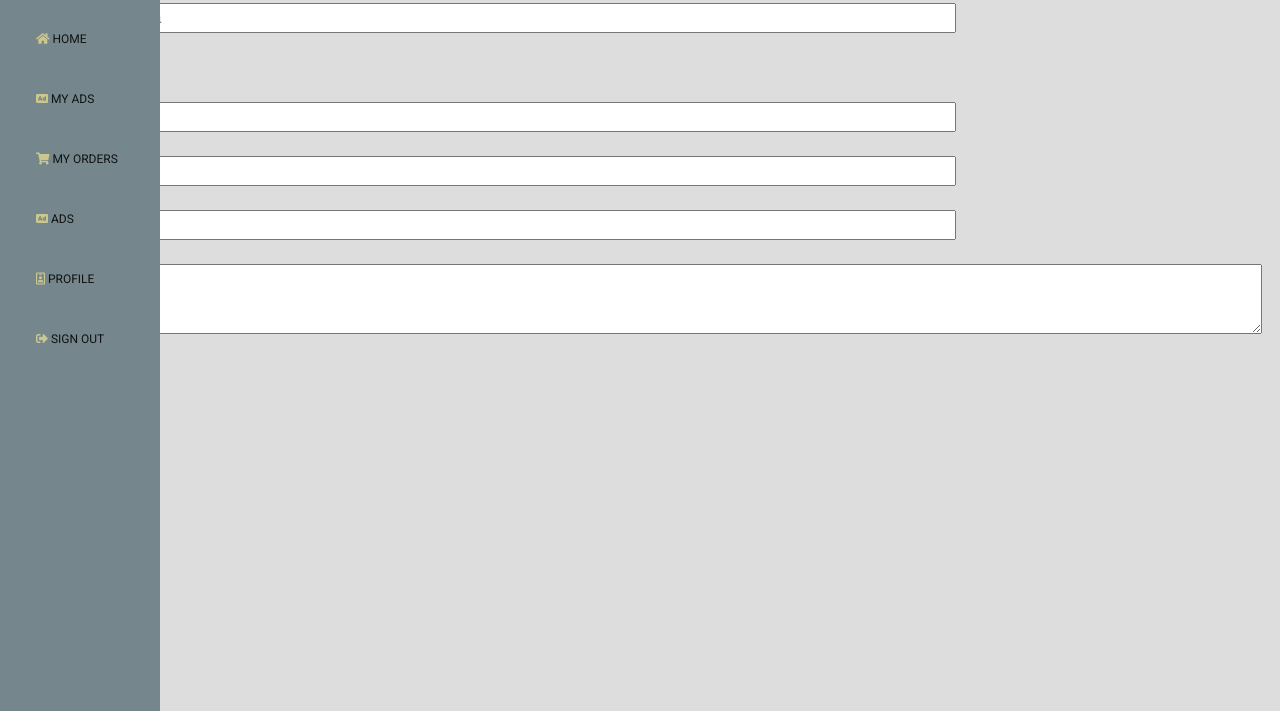
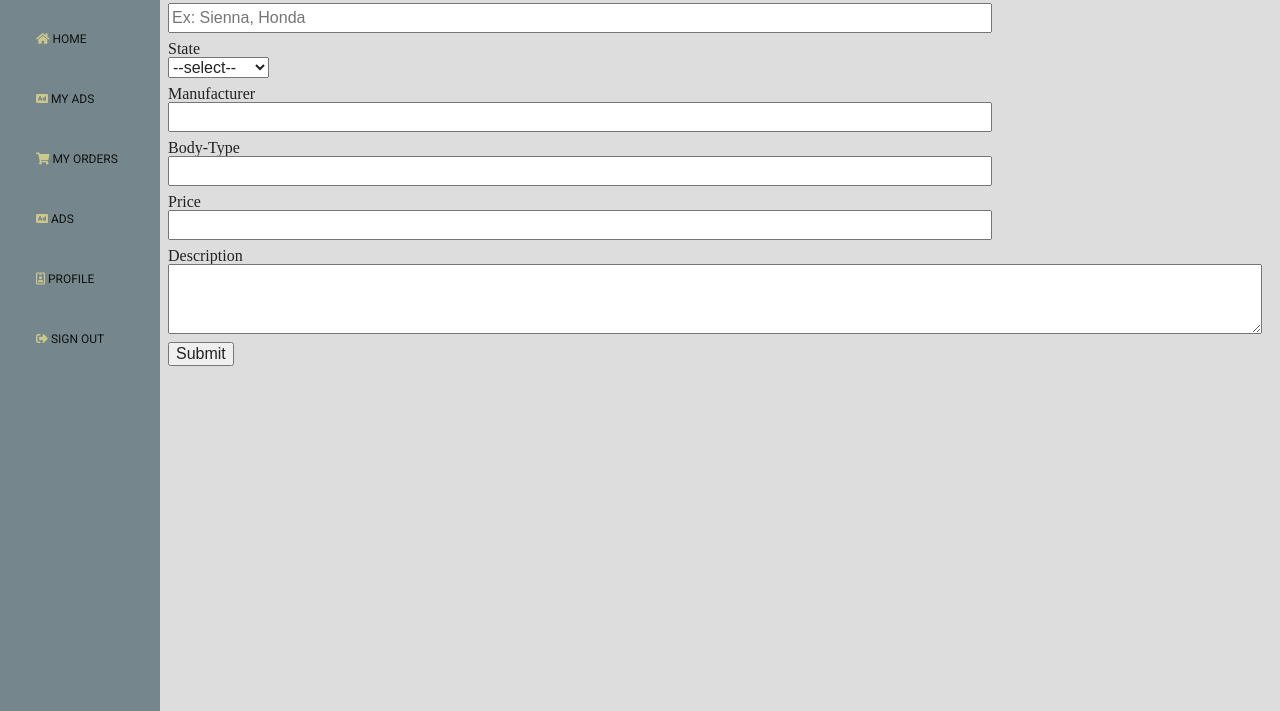
Before and after one commit to darmhoo/auto-mart, a plain HTML site: page UI/car-ad.html in a window 1280 px wide. Shown: the part 89-800 px from the top of the page. Drawn offline with Linux system fonts and the light colour scheme.

Commit message:
Feature post advert created

```diff
--- a/UI/assets/css/styles.css
+++ b/UI/assets/css/styles.css
@@ -830,3 +830,8 @@ textarea{
     width: 100%;
     height: 64px;
 }
+@media only screen and (min-width: 1000px) {
+    .post-ad{
+        margin: 50px 20px 2px 164px;
+    }
+}
```
